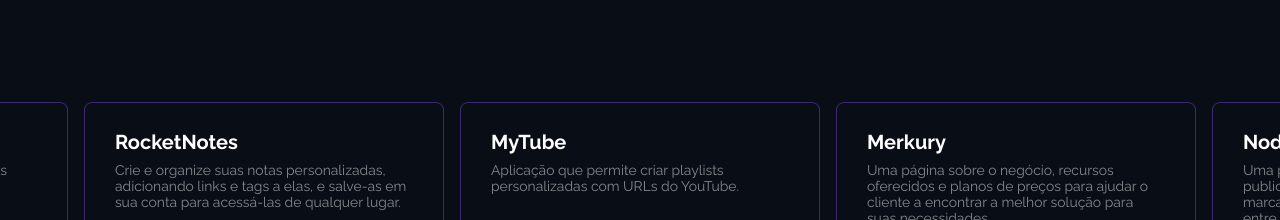
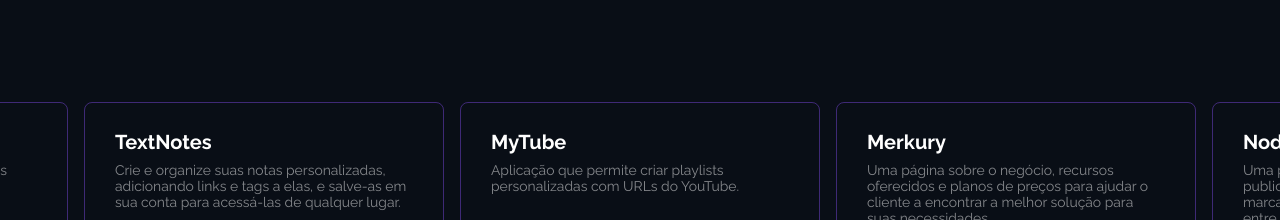
Before and after one commit to HugoCoutinho96/NewPortfolio, a React (Vite) app: page / in a window 1280 px wide. Shown: the part 1060-1280 px from the top of the page. Built offline with nearby package versions, Linux system fonts and the light colour scheme.

Commit message:
fix: atualizando nome do projeto textnotes

```diff
--- a/src/components/Portfolio.jsx
+++ b/src/components/Portfolio.jsx
@@ -4,7 +4,7 @@ import { CardsAnimation } from "./Animation/CardsAnimation"
 import MyTubeImg from "../assets/mytube.jpg"
 import MerkuryImg from "../assets/merkury.jpg"
 import NodePropImg from "../assets/nodeprop.jpg"
-import RocketnotesImg from "../assets/rocketnotes.jpg"
+import TextNotesImg from "../assets/textnotes.jpg"
 import VibeshopImg from "../assets/vibe-shop.png"
 
 import { FlagTitle } from "./FlagTitle"
@@ -31,13 +31,13 @@ export function Portfolio(){
 
                 <CardsAnimation>
                     <Cards
-                        url="https://rocketnotes96.netlify.app/"
-                        name="RocketNotes"
+                        url="https://text-notes.netlify.app/"
+                        name="TextNotes"
                         description="Crie e organize suas notas personalizadas,
                                 adicionando links e tags a elas, e salve-as
                                 em sua conta para acessá-las de qualquer lugar."
                         tecnologia={["ReactJs", "Javascript", "Styled-components"]}
-                        img={RocketnotesImg}
+                        img={TextNotesImg}
                     />
                 </CardsAnimation>
 
```
Also changed, not shown: src/assets/textnotes.jpg (renamed from src/assets/rocketnotes.jpg).
